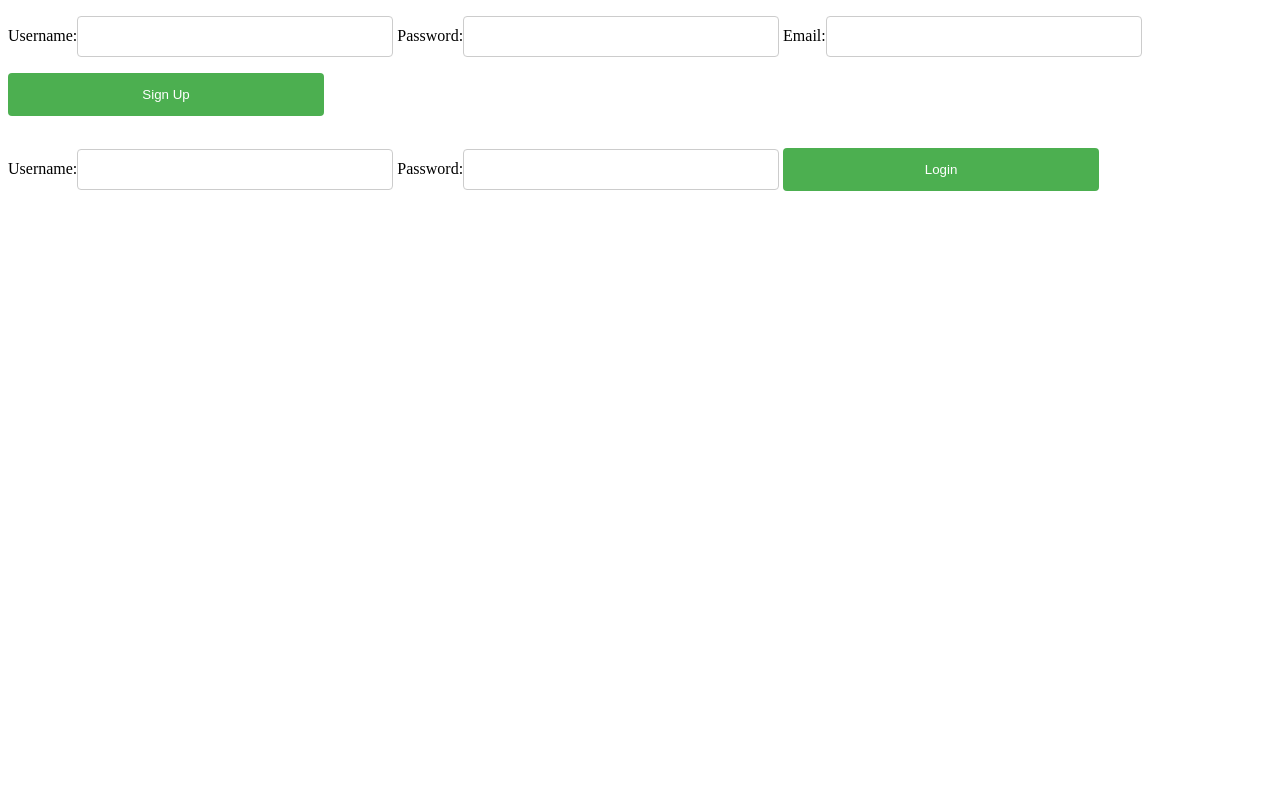
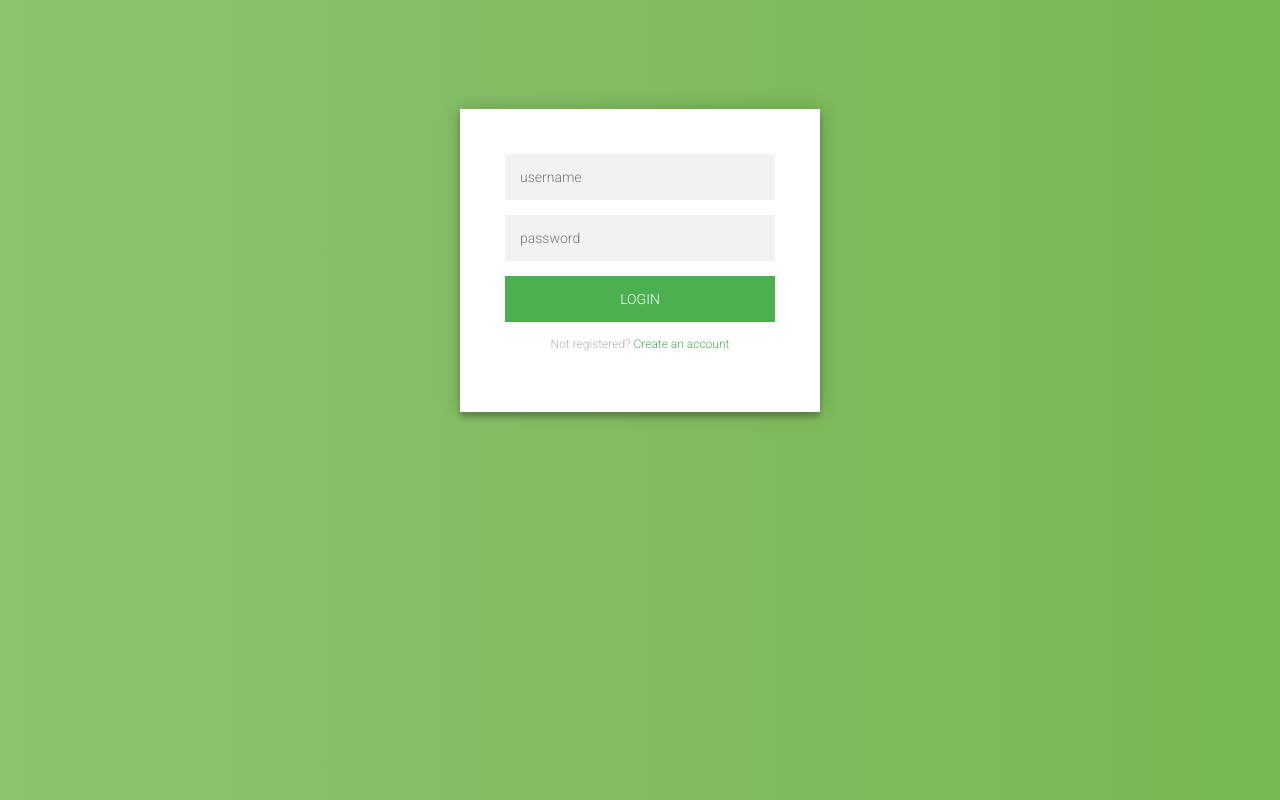
Before and after one commit to dangola/tic-tac-toe, a Django app: page /adduser in a window 1280 px wide. Run offline with Django 3.2, Linux system fonts and the light colour scheme; some libraries are stand-ins or nearby versions.

Commit message:
added css to login.html

```diff
--- a/ttt/forms.py
+++ b/ttt/forms.py
@@ -5,14 +5,14 @@ class NameForm(forms.Form):
 	name = forms.CharField(label='Name', max_length=100)
 
 class SignupForm(forms.ModelForm):
-	username = forms.CharField(label='Username')
-	password = forms.CharField(label='Password')
-	email = forms.CharField(label='Email')
+	username = forms.CharField(label='', widget=forms.TextInput(attrs={'placeholder': 'username'}))
+	password = forms.CharField(label='', widget=forms.TextInput(attrs={'placeholder': 'password'}))
+	email = forms.CharField(label='', widget=forms.TextInput(attrs={'placeholder': 'email address'}))
 
 	class Meta:
 		model = User
 		fields = ['username', 'password', 'email']
 
 class LoginForm(forms.Form):
-	username = forms.CharField(label='Username')
-	password = forms.CharField(label='Password')
+	username = forms.CharField(label='', widget=forms.TextInput(attrs={'placeholder': 'username'}))
+	password = forms.CharField(label='', widget=forms.TextInput(attrs={'placeholder': 'password'}))
--- /dev/null
+++ b/ttt/static/ttt/login.css
@@ -0,0 +1,102 @@
+/* provided by https://codepen.io/anon/pen/MQqBeE */
+
+@import url(https://fonts.googleapis.com/css?family=Roboto:300);
+
+.login-page {
+  width: 360px;
+  padding: 8% 0 0;
+  margin: auto;
+}
+.form {
+  position: relative;
+  z-index: 1;
+  background: #FFFFFF;
+  max-width: 360px;
+  margin: 0 auto 100px;
+  padding: 45px;
+  text-align: center;
+  box-shadow: 0 0 20px 0 rgba(0, 0, 0, 0.2), 0 5px 5px 0 rgba(0, 0, 0, 0.24);
+}
+.form input {
+  font-family: "Roboto", sans-serif;
+  outline: 0;
+  background: #f2f2f2;
+  width: 100%;
+  border: 0;
+  margin: 0 0 15px;
+  padding: 15px;
+  box-sizing: border-box;
+  font-size: 14px;
+}
+.form button {
+  font-family: "Roboto", sans-serif;
+  text-transform: uppercase;
+  outline: 0;
+  background: #4CAF50;
+  width: 100%;
+  border: 0;
+  padding: 15px;
+  color: #FFFFFF;
+  font-size: 14px;
+  -webkit-transition: all 0.3 ease;
+  transition: all 0.3 ease;
+  cursor: pointer;
+}
+.form button:hover,.form button:active, .form button:focus {
+  background: #43A047;
+}
+.form .message {
+  margin: 15px 0 0;
+  color: #b3b3b3;
+  font-size: 12px;
+}
+.form .message a {
+  color: #4CAF50;
+  text-decoration: none;
+}
+.form .register-form {
+  display: none;
+}
+.container {
+  position: relative;
+  z-index: 1;
+  max-width: 300px;
+  margin: 0 auto;
+}
+.container:before, .container:after {
+  content: "";
+  display: block;
+  clear: both;
+}
+.container .info {
+  margin: 50px auto;
+  text-align: center;
+}
+.container .info h1 {
+  margin: 0 0 15px;
+  padding: 0;
+  font-size: 36px;
+  font-weight: 300;
+  color: #1a1a1a;
+}
+.container .info span {
+  color: #4d4d4d;
+  font-size: 12px;
+}
+.container .info span a {
+  color: #000000;
+  text-decoration: none;
+}
+.container .info span .fa {
+  color: #EF3B3A;
+}
+body {
+  background: #76b852; /* fallback for old browsers */
+  background: -webkit-linear-gradient(right, #76b852, #8DC26F);
+  background: -moz-linear-gradient(right, #76b852, #8DC26F);
+  background: -o-linear-gradient(right, #76b852, #8DC26F);
+  background: linear-gradient(to left, #76b852, #8DC26F);
+  font-family: "Roboto", sans-serif;
+  -webkit-font-smoothing: antialiased;
+  -moz-osx-font-smoothing: grayscale;
+}
--- /dev/null
+++ b/ttt/static/ttt/login.js
@@ -0,0 +1,4 @@
+// provided by https://codepen.io/anon/pen/MQqBeE
+$(".message a").click(function() {
+  $("form").animate({ height: "toggle", opacity: "toggle" }, "slow");
+});
--- a/ttt/templates/ttt/login.html
+++ b/ttt/templates/ttt/login.html
@@ -3,27 +3,26 @@
 
 <html>
     <head>
-        <link rel="stylesheet" href="{% static 'ttt/ttt_style.css' %}">
-       <!-- <script src="https://ajax.googleapis.com/ajax/libs/jquery/1.11.1/jquery.min.js"></script>
-       <script>
-            var verifyUrl = "{% url 'index' %}"
-            var username = "{{ username }}"
-            var password = "{{ password }}"
-            var email = "{{ email }}"
-        </script>
-        <script src="{% static 'ttt/email.js' %}"></script>
-        -->
+        <link rel="stylesheet" href="{% static 'ttt/login.css' %}">
+        <script src="https://ajax.googleapis.com/ajax/libs/jquery/1.11.1/jquery.min.js"></script>
     </head>
     <body>
-    <form method="POST">
+        <div class="login-page">
+            <div class="form">
+                <form class="register-form" method="POST">
                     {% csrf_token %}
                     {{ signupform }}
-        <input type="submit" value="Sign Up" />
+                    <button type="submit">Sign Up</button>
+                    <p class="message">Already registered? <a href="#">Sign In</a></p>
                 </form>
-    <form method="POST">
+                <form class="login-form" method="POST">
                     {% csrf_token %}
                     {{ loginform }}
-        <input type="submit" value="Login" />
+                    <button type="submit">Login</button>
+                    <p class="message">Not registered? <a href="#">Create an account</a></p>
                 </form>
+            </div>
+        </div>
+        <script src="{% static 'ttt/login.js' %}"></script>
     </body>
 </html>
```
Also changed, not shown: ttt/static/ttt/email.js (deleted, +0 -10 lines), db.sqlite3. Lines whose indentation alone changed are shown as unchanged.
